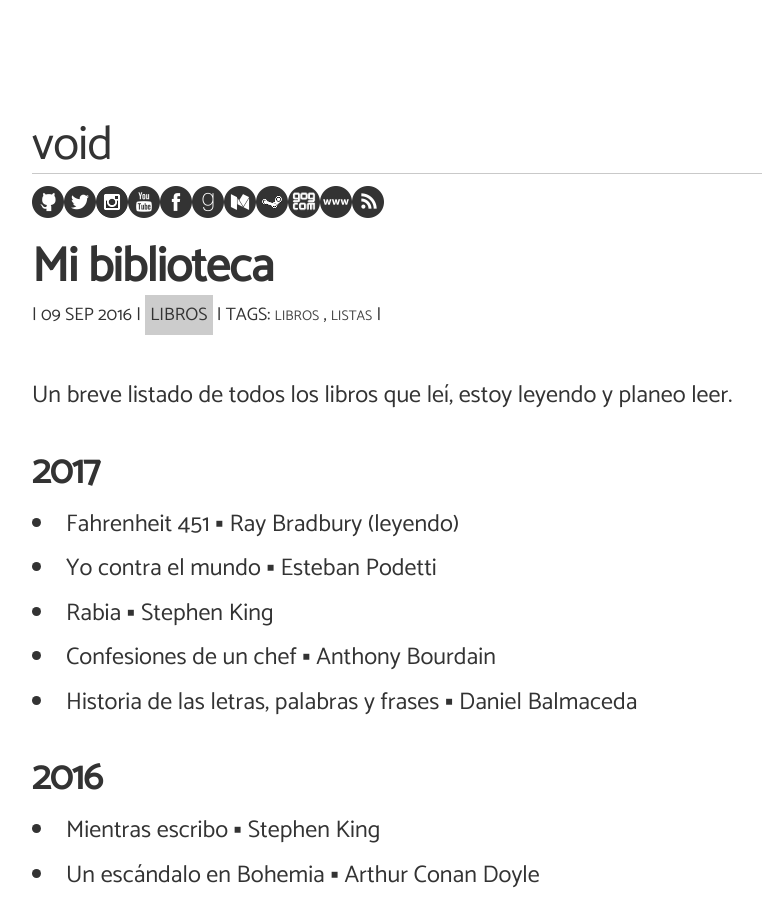
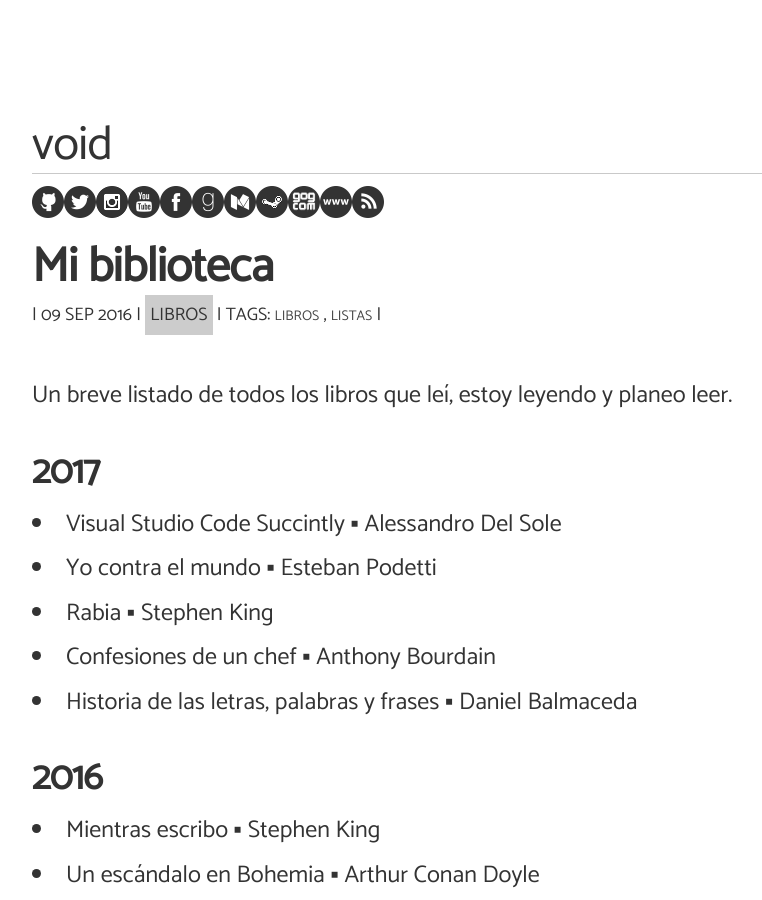
Before and after one commit to angelsimon/angelsimon.github.io, a Jekyll site: the page built from _posts/2016-09-09-libros-que-termine.md, in a window 1280 px wide and 900 px high. Shown: the whole window, without its empty margins (32-794 px from the left). Built offline with Jekyll 4.4.1, drawn with Linux system fonts in a browser that asks for light colours; nearby versions of some CDN libraries; comment, search, counter and statistics services are not loaded.

Commit message:
Nuevo libro

```diff
--- a/_posts/2016-09-09-libros-que-termine.md
+++ b/_posts/2016-09-09-libros-que-termine.md
@@ -11,7 +11,7 @@ Un breve listado de todos los libros que leí, estoy leyendo y planeo leer.
 
 <h2>2017</h2>
 <ul>
-<li>Fahrenheit 451 &#9642; Ray Bradbury (leyendo)</li>
+<li>Visual Studio Code Succintly &#9642; Alessandro Del Sole</li>
 <li>Yo contra el mundo &#9642; Esteban Podetti</li>
 <li>Rabia &#9642; Stephen King</li>
 <li>Confesiones de un chef &#9642; Anthony Bourdain</li>
```
